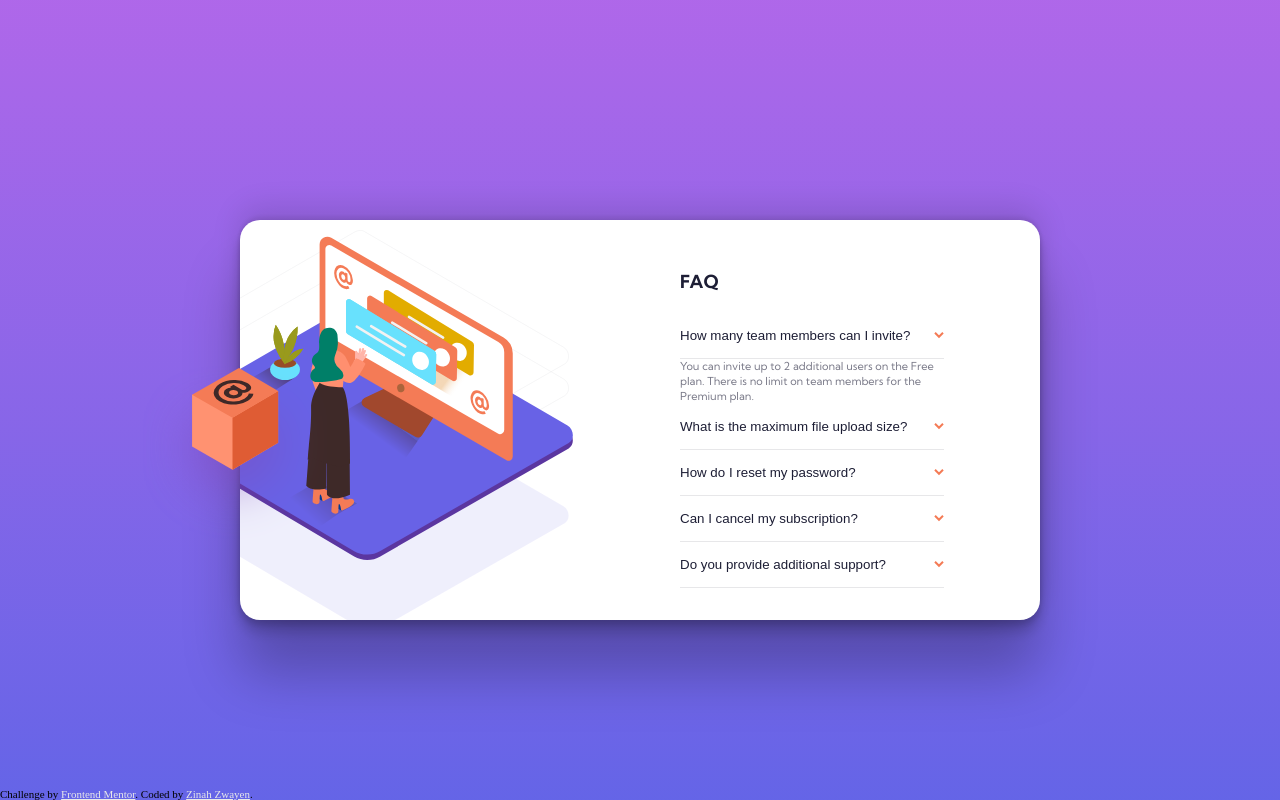
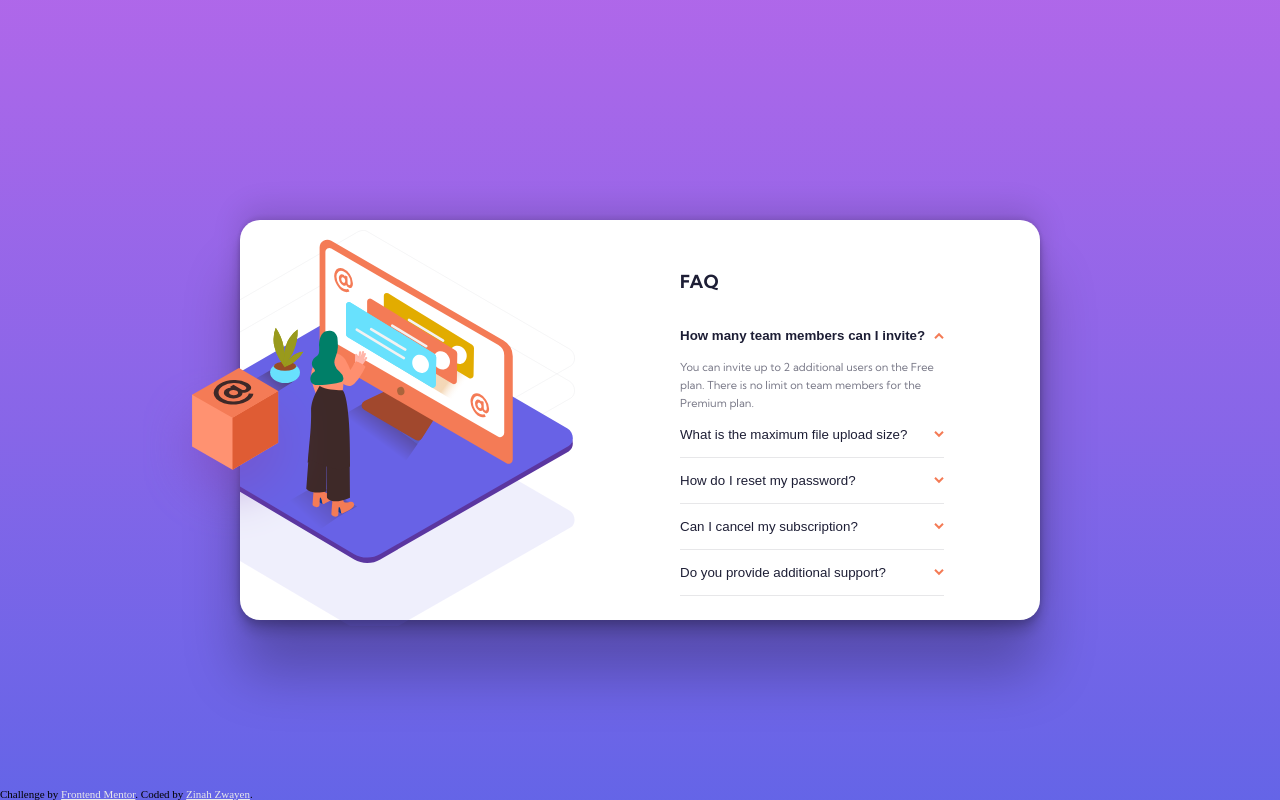
Before and after one commit to Zinah-Zwayen/faq-accordion-card-main, a plain HTML site: page index.html in a window 1280 px wide. Both pictures are taken after a click on the button "How many team members can I invite?". Drawn offline with Linux system fonts and the light colour scheme.

Commit message:
Add files via upload

```diff
--- a/index.html
+++ b/index.html
@@ -24,7 +24,7 @@
     <section class="txt-side">
       <h1>FAQ</h1>
       <div class="q1">
-        <button class="Question open">How many team members can I invite? </button>
+        <button class="Question">How many team members can I invite? </button>
         <div class="Answer">
           <p>You can invite up to 2 additional users on the Free plan. There is no limit on
             team members for the Premium plan.</p>
--- a/main.js
+++ b/main.js
@@ -1,19 +1,27 @@
 const acc = document.getElementsByClassName("Question");
+const answers = document.getElementsByClassName("Answer");
 
 for (let i = 0; i < acc.length; i++) {
     acc[i].addEventListener("click", function() {
+
     /* Toggle between adding and removing the "open" class,
     to highlight the button that controls the Answer */
     this.classList.toggle("open");
 
-    /* Toggle between hiding and showing the active panel */
+
+  /* Toggle between hiding and showing the active panel */
     const Answer = this.nextElementSibling;
     if (Answer.style.display === "block") {
         Answer.style.display = "none";
     } else {
+        /* close all panel */
+        for (let i = 0; i < answers.length; i++) {
+            answers[i].style.display = 'none';
+        }
         Answer.style.display = "block";
+        acc.style.borderBottom = '1px solid white';
 
     }
+
     });
-
 }
--- a/style.css
+++ b/style.css
@@ -116,12 +116,17 @@ body{
     background-repeat: no-repeat;
     background-size: contain;
     background-position: center center;
+    transition: 800ms;
+    -webkit-transition: 800ms;
+    -moz-transition: 800ms;
+    -ms-transition: 800ms;
+    -o-transition: 800ms;
 }
-.txt-side .Question .open{
+.txt-side .Question.open{
     font-weight: 700;
-    display: block;
+    border-bottom: none;
 }
-.txt-side .Question .open::after{
+.txt-side .Question.open::after{
     transform: rotate(180deg);
     -webkit-transform: rotate(180deg);
     -moz-transform: rotate(180deg);
@@ -133,7 +138,7 @@ body{
     color: var(--Dark-grayish-blue);
     width: 80%;
     font-size: 11px;
-    line-height: 15px;
+    line-height: 18px;
     overflow: hidden;
 }
 /* End text-side */
@@ -184,6 +189,9 @@ body{
         width: 100%;
         font-size: 12px;
     }
+    .txt-side .Answer{
+        width: 100%;
+    }
 }
 /* End Media Query */
 .attribution {
```
